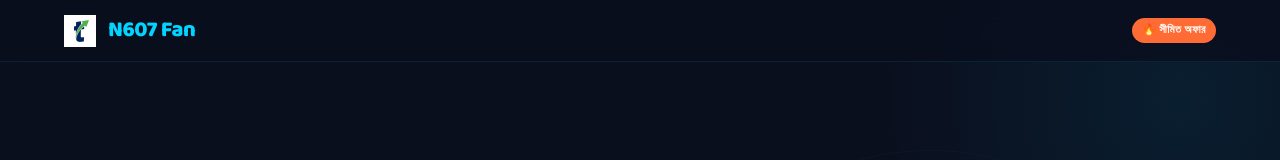
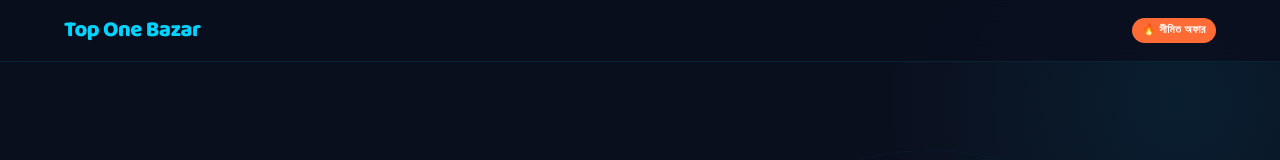
Before and after one commit to raselmuntasir/social-login, a website: page index.html in a window 1280 px wide. Shown: the top 160 px of the page. Drawn offline with nearby package versions, Linux system fonts and the light colour scheme; no server answers.

Commit message:
Update branding to Top One Bazar

```diff
--- a/index.html
+++ b/index.html
@@ -3,7 +3,7 @@
 <head>
 <meta charset="UTF-8">
 <meta name="viewport" content="width=device-width, initial-scale=1.0">
-<title>N607 Portable Turbo Fan — পকেট ফ্যান</title>
+<title>Top One Bazar — আপনার বিশ্বস্ত অনলাইন শপ</title>
 <link rel="icon" type="image/png" href="images/logo.png">
 <script src="https://cdn.tailwindcss.com"></script>
 <script src="https://cdn.jsdelivr.net/npm/@supabase/supabase-js@2"></script>
@@ -391,8 +391,7 @@
 <!-- NAV -->
 <nav>
   <div class="flex items-center gap-3">
-    <img src="images/logo.png" alt="Logo" class="h-8 w-auto">
-    <div class="nav-logo">N607 Fan</div>
+    <div class="nav-logo">Top One Bazar</div>
   </div>
   <div class="nav-badge">🔥 সীমিত অফার</div>
 </nav>
```
